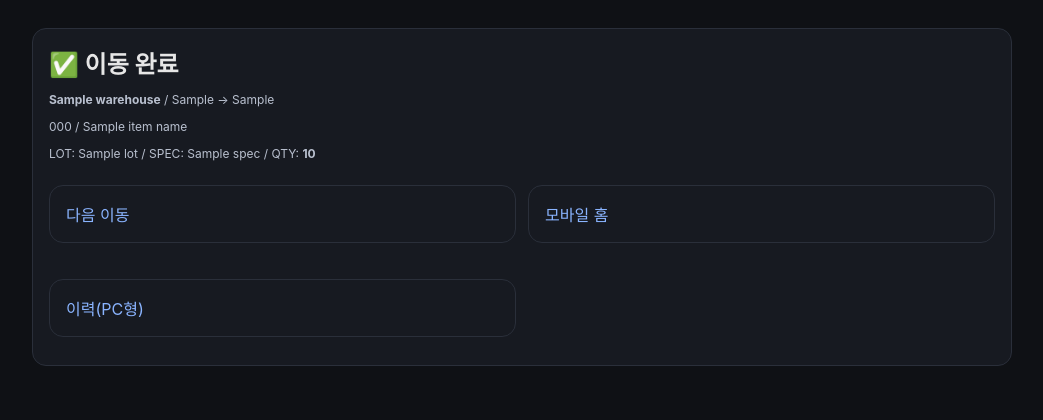
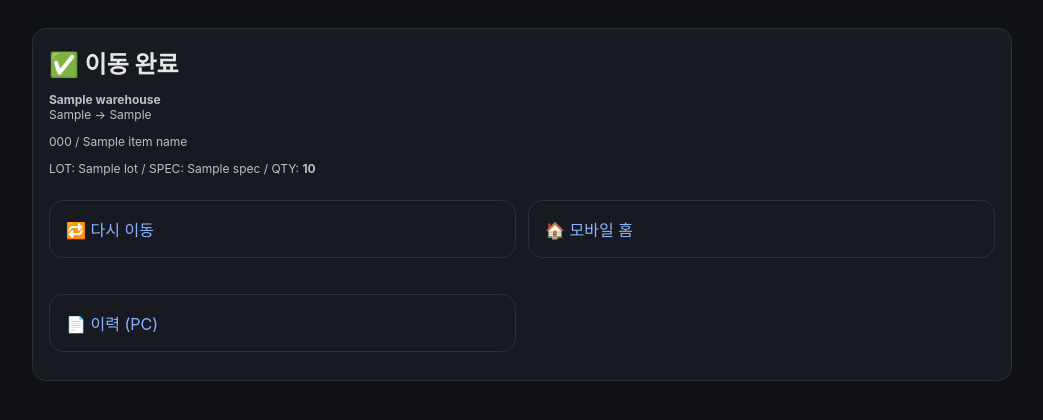
Before and after one commit to dlahtp44-prog/pars-wms-test, a FastAPI app: template app/templates/m/move_done.html in a window 1280 px wide. Shown: the top 420 px of the page, without its empty margins (118-1161 px from the left). Run offline with FastAPI, Linux system fonts and the light colour scheme; the template is opened without the code that fills it: most values are stand-ins (such as "Sample title", 1, 10 or a date in 2020); parts of the project's set-up code (start-up, migrations or seed data) failed here and were passed over.

Commit message:
Update move_done.html

```diff
--- a/app/templates/m/move_done.html
+++ b/app/templates/m/move_done.html
@@ -1,22 +1,39 @@
 <!doctype html>
-<html lang="ko"><head>
+<html lang="ko">
+<head>
   <meta charset="utf-8"/>
   <meta name="viewport" content="width=device-width, initial-scale=1"/>
   <link rel="stylesheet" href="/static/app.css"/>
   <title>이동 완료</title>
-</head><body>
+</head>
+<body>
+
 <div class="container">
   <div class="card">
     <h2>✅ 이동 완료</h2>
-    <p class="small"><b>{{warehouse}}</b> / {{from_location}} → {{to_location}}</p>
-    <p class="small">{{item_code}} / {{item_name}}</p>
-    <p class="small">LOT: {{lot}} / SPEC: {{spec}} / QTY: <b>{{qty}}</b></p>
+
+    <p class="small">
+      <b>{{ warehouse }}</b><br>
+      {{ from_location }} → {{ to_location }}
+    </p>
+
+    <p class="small">
+      {{ item_code }} / {{ item_name }}
+    </p>
+
+    <p class="small">
+      LOT: {{ lot }} /
+      SPEC: {{ spec }} /
+      QTY: <b>{{ qty }}</b>
+    </p>
 
     <div class="grid">
-      <a class="card" href="/m/move/from">다음 이동</a>
-      <a class="card" href="/m">모바일 홈</a>
-      <a class="card" href="/page/history">이력(PC형)</a>
+      <a class="card" href="/m/move/from">🔁 다시 이동</a>
+      <a class="card" href="/m">🏠 모바일 홈</a>
+      <a class="card" href="/page/history">📄 이력 (PC)</a>
     </div>
   </div>
 </div>
-</body></html>
+
+</body>
+</html>
```
